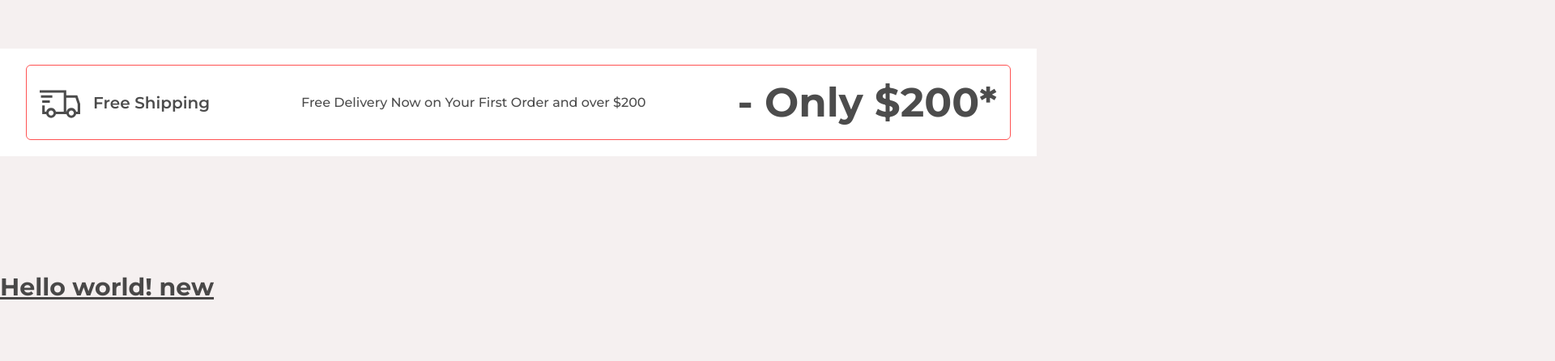
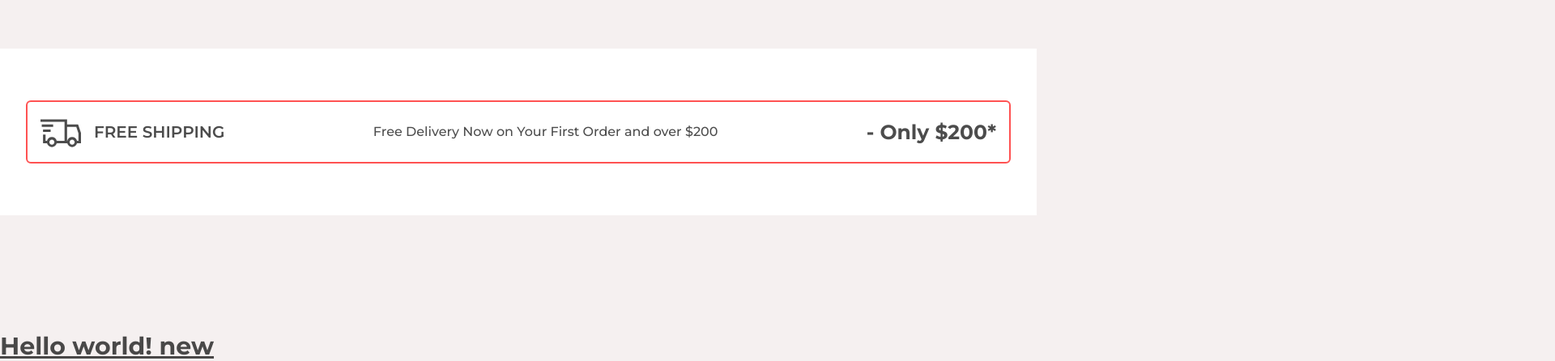
Before and after one commit to tahirdotshc/App, a React (Vite) app: page / in a window 1280 px wide. Shown: the part 1574-2020 px from the top of the page at 81% size, 1920 px wide, since content can reach past the window. Before the commit the page ends 1947 px from the top, so only its background shows below. Built offline with nearby package versions, Linux system fonts and the light colour scheme.

Commit message:
Lec 5 : 15:42

```diff
--- /dev/null
+++ b/src/components/AdsBannerSlider/index.jsx
@@ -0,0 +1,16 @@
+import { Swiper, SwiperSlide } from 'swiper/react';
+import { Link } from 'react-router-dom'
+// Import Swiper styles
+import 'swiper/css';
+import 'swiper/css/pagination';
+
+
+import { Navigation } from 'swiper/modules';
+
+const AdsBannerSlider = () => {
+  return (
+    <div>index</div>
+  )
+}
+
+export default AdsBannerSlider;
--- a/src/pages/Home/index.jsx
+++ b/src/pages/Home/index.jsx
@@ -10,19 +10,19 @@ const Home = () => {
     <HomeSlider/>
     <HomeCatSlider/>
     <br/><br/><br/><br/><br/><br/><br/>
-    <section className="py-5 bg-white">
+    <section className="py-16 bg-white">
       <div className="container">
-        <div className="freeShipping w-full py-2 p-4 border border-[#ff5252] flex items-center justify-between rounded-md">
+        <div className="freeShipping w-full py-3 p-4 border-2 border-[#ff5252] flex items-center justify-between rounded-md">
          <div className="col1 flex items-center gap-4">
           <LiaShippingFastSolid className="text-[50px]"/>
-          <span className="text-[20px] font-[600]">Free Shipping</span>
+          <span className="text-[20px] font-[600] uppercase">Free Shipping</span>
           </div>
 
           <div className="col2">
             <p className="mb-0 font-[500]">Free Delivery Now on Your First Order and over $200</p>
           </div>
 
-          <p className="font-bold text-[50px]">- Only $200*</p>
+          <p className="font-bold text-[25px]">- Only $200*</p>
         </div>
       </div>
     </section>
```
